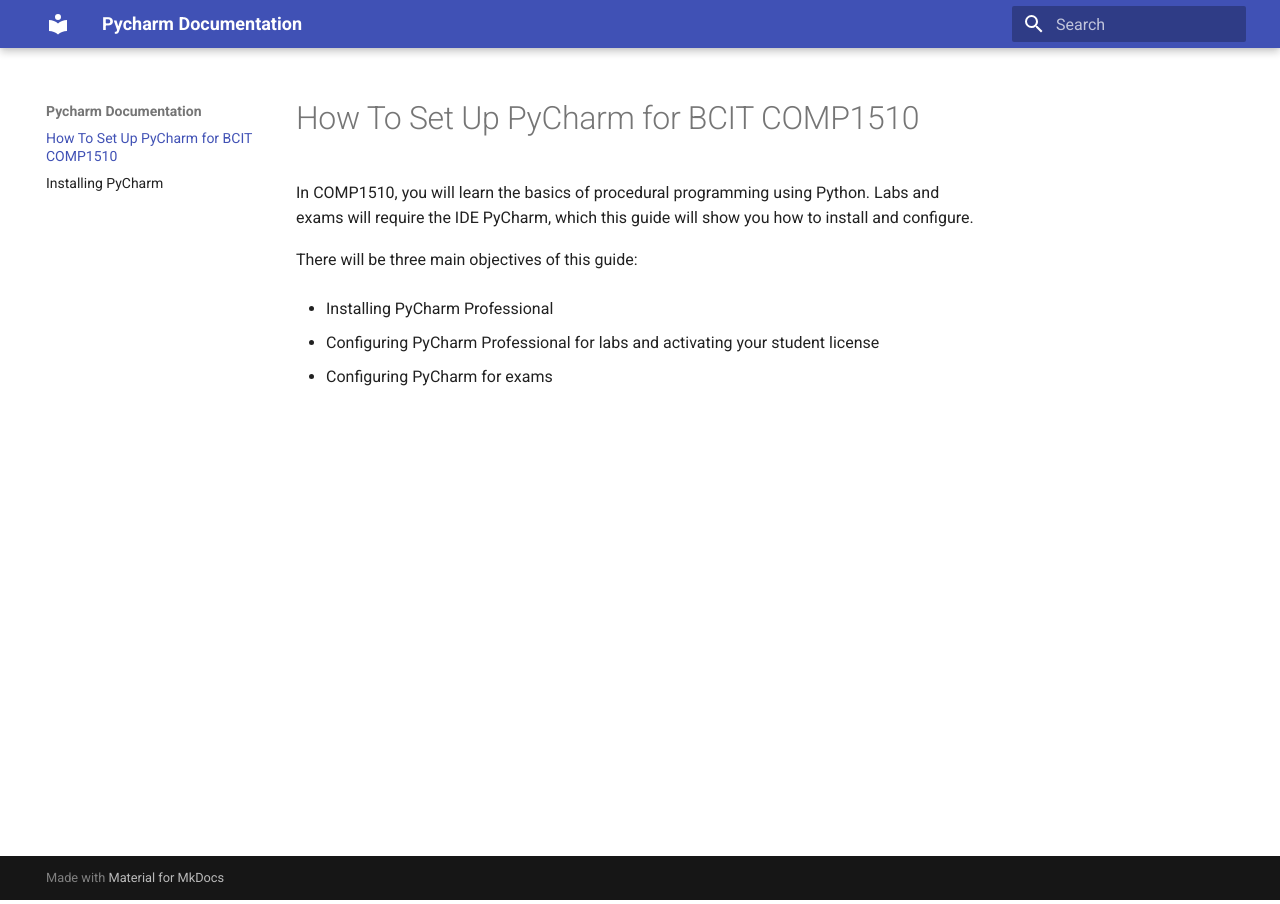
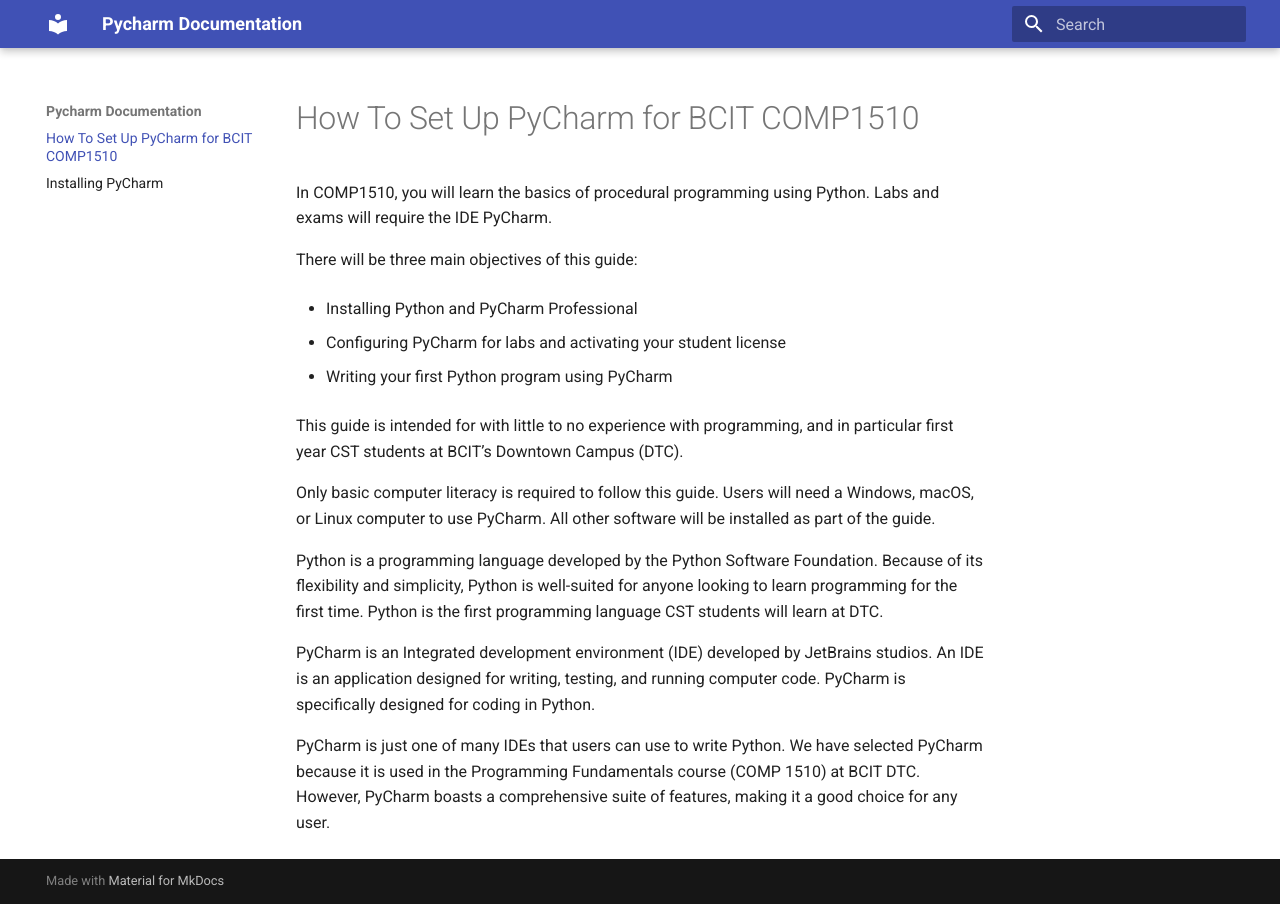
Before and after one commit to MicrowaveLinkAntenna/PyCharm-Documentation, an MkDocs documentation site: the page built from docs/index.md, in a window 1280 px wide. Built offline with MkDocs 1.6.1 and Material for MkDocs 9.7.7, drawn with Linux system fonts in a browser that asks for light colours.

Commit message:
Add introduction

```diff
--- a/docs/index.md
+++ b/docs/index.md
@@ -1,11 +1,21 @@
 # How To Set Up PyCharm for BCIT COMP1510
 
-In COMP1510, you will learn the basics of procedural programming using Python. Labs and exams will require the IDE PyCharm, which this guide will show you how to install and configure.
+In COMP1510, you will learn the basics of procedural programming using Python. Labs and exams will require the IDE PyCharm.
 
 There will be three main objectives of this guide:
 
-* Installing PyCharm Professional
+* Installing Python and PyCharm Professional
 
-* Configuring PyCharm Professional for labs and activating your student license
+* Configuring PyCharm for labs and activating your student license
 
-* Configuring PyCharm for exams
+* Writing your first Python program using PyCharm
+
+This guide is intended for with little to no experience with programming, and in particular first year CST students at BCIT’s Downtown Campus (DTC).
+
+Only basic computer literacy is required to follow this guide. Users will need a Windows, macOS, or Linux computer to use PyCharm. All other software will be installed as part of the guide.
+
+Python is a programming language developed by the Python Software Foundation. Because of its flexibility and simplicity, Python is well-suited for anyone looking to learn programming for the first time. Python is the first programming language CST students will learn at DTC.
+
+PyCharm is an Integrated development environment (IDE) developed by JetBrains studios. An IDE is an application designed for writing, testing, and running computer code. PyCharm is specifically designed for coding in Python.
+
+PyCharm is just one of many IDEs that users can use to write Python. We have selected PyCharm because it is used in the Programming Fundamentals course (COMP 1510) at BCIT DTC. However, PyCharm boasts a comprehensive suite of features, making it a good choice for any user.
```
